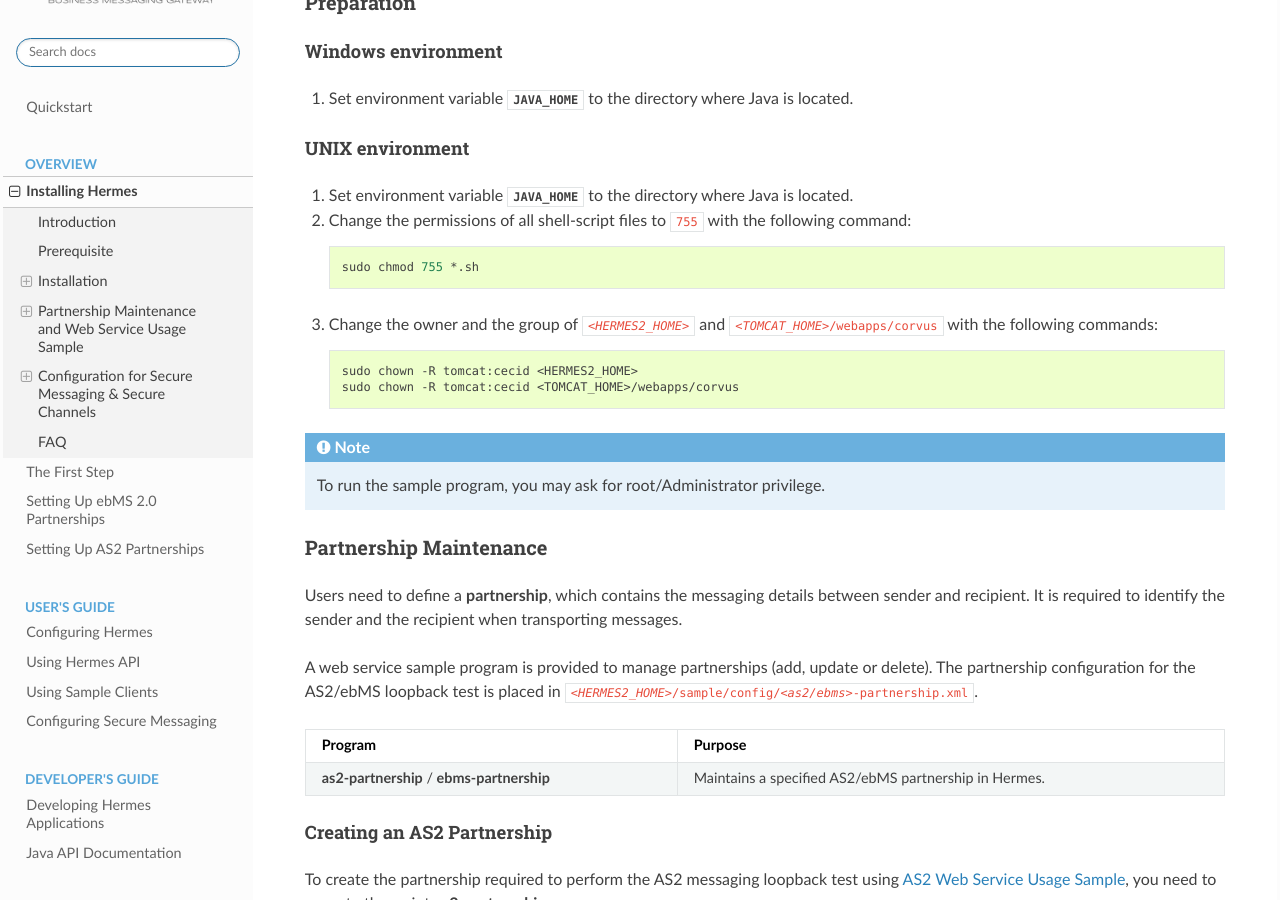
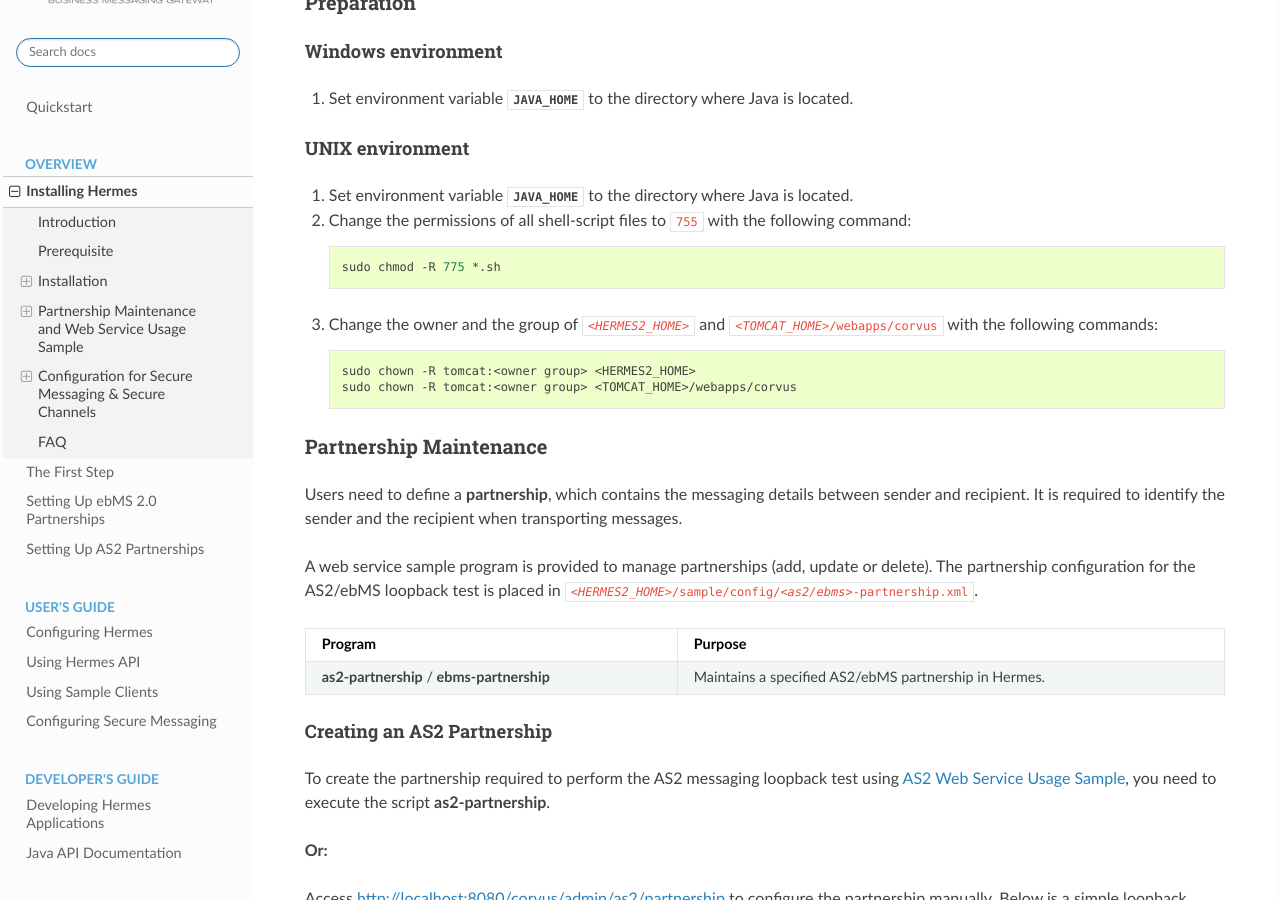
Before and after one commit to cecid/hermes-docs, a Sphinx documentation site: the page built from docs/source/installation.rst, in a window 1280 px wide and 900 px high, scrolled down 11371 px. Built offline with Sphinx 7.4.7 and the Read the Docs theme 2.0.0, drawn with Linux system fonts in a browser that asks for light colours.

Commit message:
Fix the sample client setup in installation.rst

```diff
--- a/docs/source/installation.rst
+++ b/docs/source/installation.rst
@@ -323,17 +323,14 @@
 
    .. code-block:: sh
 
-      sudo chmod 755 *.sh
+      sudo chmod -R 775 *.sh
 
 #. Change the owner and the group of :file:`{<HERMES2_HOME>}` and :file:`{<TOMCAT_HOME>}/webapps/corvus` with the following commands:
 
    .. code-block:: sh
 
-      sudo chown -R tomcat:cecid <HERMES2_HOME>
-      sudo chown -R tomcat:cecid <TOMCAT_HOME>/webapps/corvus
-
-.. note::
-  To run the sample program, you may ask for root/Administrator privilege.
+      sudo chown -R tomcat:<owner group> <HERMES2_HOME>
+      sudo chown -R tomcat:<owner group> <TOMCAT_HOME>/webapps/corvus
 
 
 Partnership Maintenance
```
